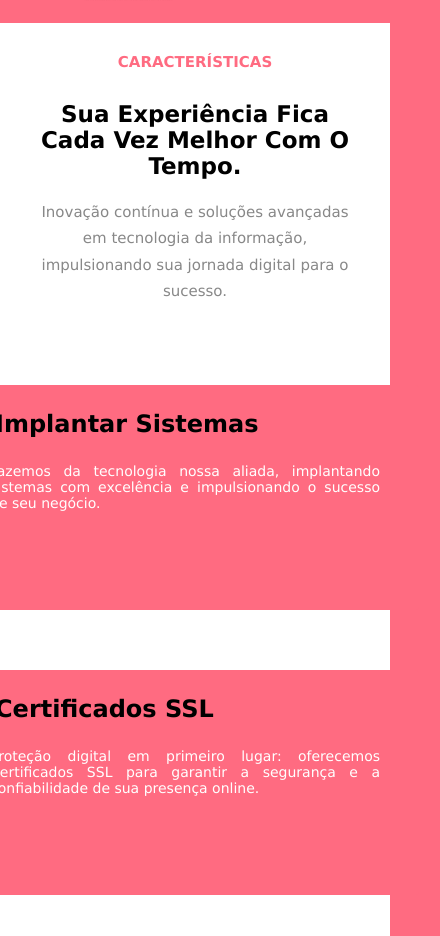
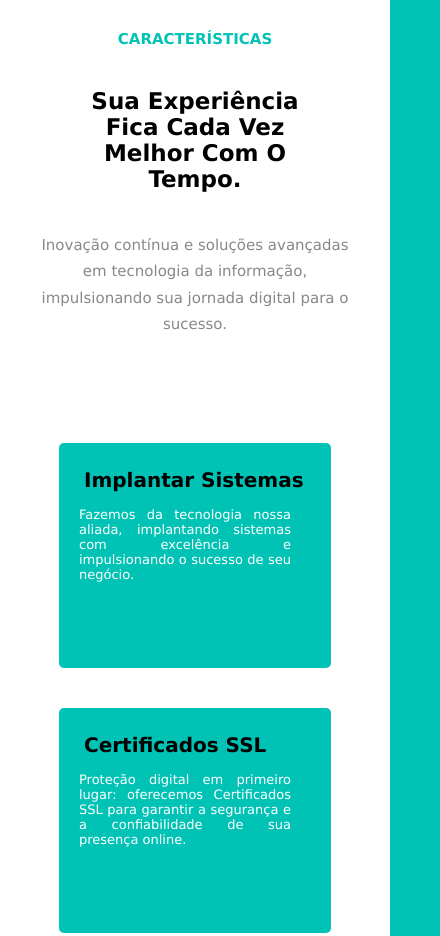
Before and after one commit to LUH-00/Projeto_responsivo_01, a plain HTML site: page index.html in a window 390 px wide. Shown: the part 691-1627 px from the top of the page, 440 px wide, since content can reach past the window. Drawn offline with Linux system fonts and the light colour scheme.

Commit message:
Finalizado projeto responsivo01

```diff
--- a/src/css/style.css
+++ b/src/css/style.css
@@ -1,17 +1,16 @@
-
 /* RESET */
 *{
     padding: 0;
     margin: 0;
     box-sizing: border-box;
-    border: none; /*nenhuma borda nos botões*/
-    list-style: none; /*nenhum estilo na lista*/
+    border: none;
+    list-style: none;
 
 }
 
 /* VARIAVÉIS */
 :root {
-    --cor-principal:#ff6b81;
+    --cor-principal:#00C2B5;
     --cor-secundaria:#fff;
     --cor-escura:#000;
     --cor-cinza:#888;
@@ -25,7 +24,7 @@ body{
                          'main'
                          'footer';
     color: var(--cor-secundaria);
-    height: 100vh;
+    height: 100%;
 }
 
 /* HEADER */
@@ -33,7 +32,7 @@ body{
 header{
     grid-area: header;
     margin: 5px 80px;
-    line-height: 1cm;
+    background-color: var(--cor-principal);
 }
 nav figure{
     display: flex;
@@ -69,7 +68,7 @@ button:hover{
 button:active{
     transform: scale(0.96);
 }
-section{
+header section{
     display: flex;
     align-content: space-between;
 }
@@ -80,9 +79,10 @@ header article{
     align-self: center;
     padding: 0 30px;
 }
+
 article h1{
     font-size: 30px;
-    margin-bottom: 2px;
+    margin-bottom: 20px;
 }
 article p{
     font-size: 15px;
@@ -113,47 +113,51 @@ div button{
 }
 .phone{
     display: flex;
-    height: 520px;
+    height: 500px;
 }
-
 
 /* MAIN */
 main{
     grid-area: main;
-    height: 70vh;
+    height: 80%;
     background-color: var(--cor-secundaria);
     color: var(--cor-escura);
 }
-main article h2 {color:#ff6b81; font-size: 15px; margin-top: 30px;}
 
-main article h1{
-    margin-top: 30px;
-    display: inline-block;
-    /* padding-left: 25px;
-    padding-right: 25px; */
-    text-align: center;
-
-}
-main article p{
-    text-align: center;
-    display: inline-block;
-    /* padding-left: 25px;
-    padding-right: 25px; */
-    text-align: center;
-    color: var(--cor-cinza);
-
-
-}
 main article{
     display: flex;
+    justify-content: center;
     flex-direction: column;
     align-items: center;
 }
+main article h2{
+    color: var(--cor-principal);
+    font-size: 15px;
+    text-align: center;
+    margin-top: 30px;
+}
+main article h1{
+    margin: 30px;
+    display: inline-block;
+    text-align: center;
+    padding-top: 10px;
+}
+main article p{
+    margin-top: 20px;
+    text-align: center;
+    padding-bottom: 25px;
+    display: inline-block;
+    text-align: center;
+    color: var(--cor-cinza);
+}
+
 .lista{
+    margin-left: 20%;
+    margin-right: 20%;
+    padding-bottom: 50px;
     display: flex;
     flex-wrap: wrap;
-    justify-content: center ;
-    row-gap: 20px;
+    justify-content: center;
 }
 
 .cards{
@@ -163,7 +167,7 @@ main article{
     padding: 20px;
     display: flex;
     flex-direction: column;
-    gap: 20px;
+    gap: 10px;
     border-radius: 5px;
     transition: 0.2s ease-in-out;
 }
@@ -191,16 +195,20 @@ span{
 footer{
     grid-area: footer;
     background-color: var(--cor-principal);
-    height: 40vh;
+    height: 50vh;
     color: var(--cor-secundaria);
     padding: 50px;
 }
 footer h3{
+    font-size: 25px;
     display: flex;
     justify-content: center;
 }
+footer span{
+    font-size: 20px;
+}
 small{
-    font-size: 10px;
+    font-size: 15px;
     font-weight: bolder;
 }
 div ul {
@@ -224,7 +232,7 @@ div ul li{
                              'main'
                              'footer';
     }
-    section{
+    header section{
         display: flex;
         flex-direction: column;
         align-items: center;
@@ -240,12 +248,24 @@ div ul li{
         text-align: center;
     }
     main{
-        height: 200vh;
+        height: 100%;
+    }
+    .lista{
+
+        margin-left: 10%;
+        margin-right: 10%;
+        display: flex;
+        flex-wrap: wrap;
+        justify-content: center;
+    }
+    .cards{
+        width: 250px;
     }
 }
 
-/* RESPONIVO CELULAR */
-@media screen and (max-width: 767px) {
+/* modo smartphone */
+
+@media screen and (max-width: 750px) {
     body{
     grid-template-columns: 100%;
     grid-template-areas: 'header'
@@ -279,7 +299,10 @@ div ul li{
         width: 200px;
     }
     main{
-        height: 195vh;
+        height: 201%;
+    }
+    main article h1{
+        margin-bottom: 5px;
     }
 
     footer{
@@ -290,19 +313,19 @@ div ul li{
         display: flex;
         flex-direction: column;
         text-align: center;
-        font-size: 25px;
+        font-size: 20px;
     }
     small{
         font-size: 10px;
         font-weight: bolder;
-        font-size: 20px;
+        font-size: 15px;
     }
     div ul {
         display: flex;
         flex-direction: column;
 
     }
-     footer span  {font-size: 30px;}
+     footer span  {font-size: 25px;}
      .cards{
         width: 450px;
         height: 225px;
@@ -312,8 +335,8 @@ div ul li{
         margin: 10px;
     }
 
-    .cards span{ font-size: 24px;}
-    .cards p{font-size: 14px;}
+    .cards span{ font-size: 20px;}
+    .cards p{font-size: 13px;}
 
 
     main article h1{
@@ -343,6 +366,4 @@ div ul li{
     }
 
 
-
-
 }
```
